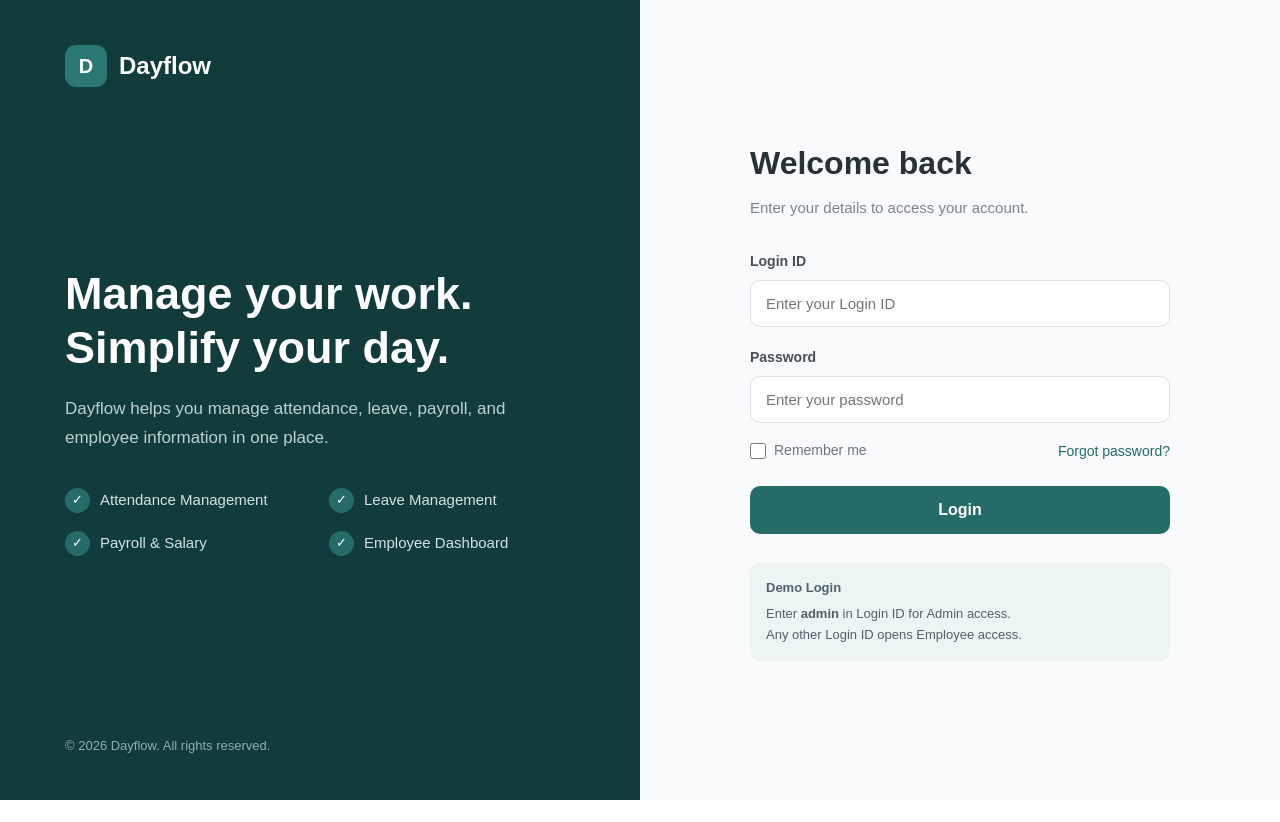
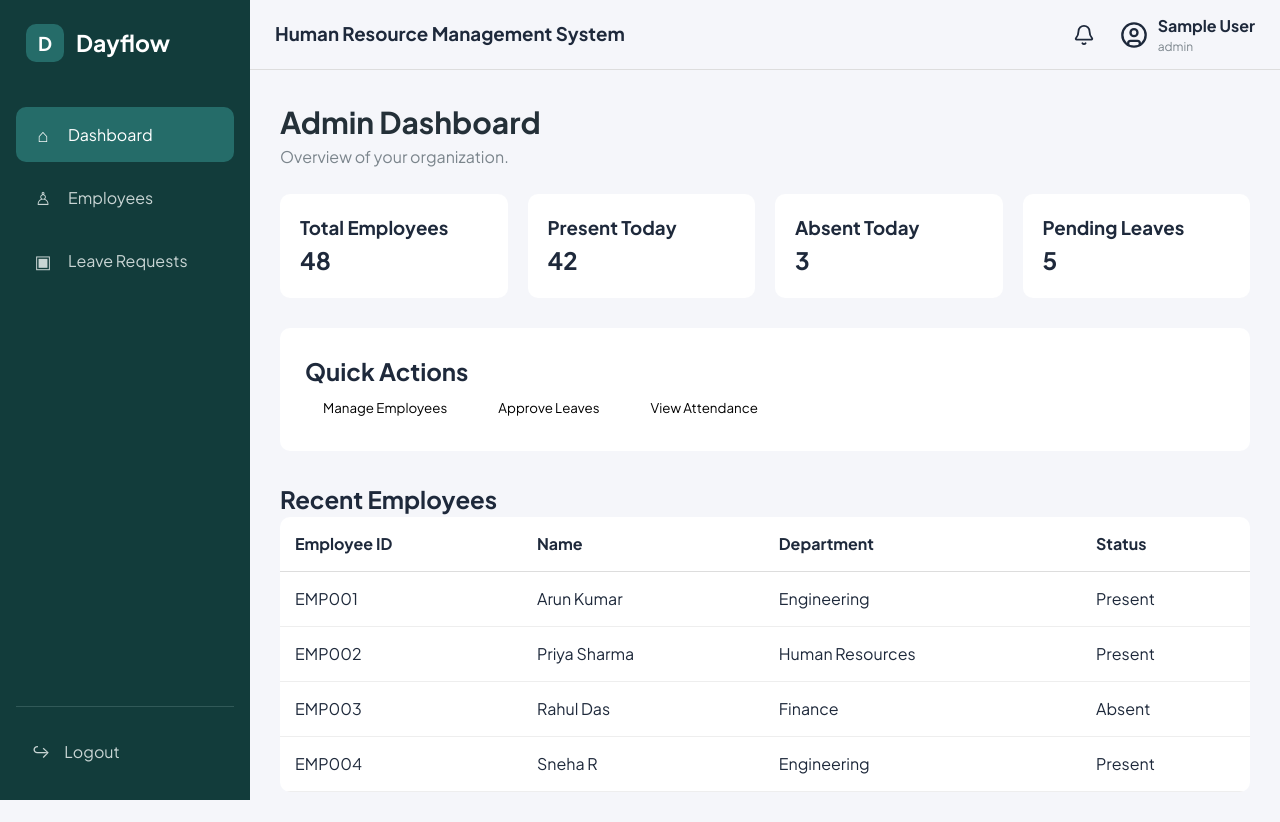
Before and after one commit to Praneeth1506/human-resource-management-system, a React (Vite) app in the folder frontend/: page /admin/dashboard in a window 1280 px wide. Before the commit this address led to /login. Before the commit the page ends 800 px from the top, so only its background shows below. Built offline with nearby package versions, Linux system fonts and the light colour scheme; no server answers; sample sign-in values are in the browser's storage.

Commit message:
updated frontend

```diff
--- a/frontend/src/App.css
+++ b/frontend/src/App.css
@@ -1758,7 +1758,6 @@ input {
     grid-template-columns: 1fr;
   }
 }
-/*
   background: #246d68;
   border-radius: 10px;
   display: flex;
--- a/frontend/src/App.jsx
+++ b/frontend/src/App.jsx
@@ -9,6 +9,10 @@ import EmployeeDashboard from "./pages/employee/EmployeeDashboard";
 import Attendance from "./pages/employee/Attendance";
 import Profile from "./pages/employee/Profile";
 import EditProfile from "./pages/employee/EditProfile";
+import Payroll from "./pages/Payroll";
+import AdminDashboard from "./pages/admin/AdminDashboard";
+import EmployeeManagement from "./pages/admin/EmployeeManagement";
+import LeaveApproval from "./pages/admin/LeaveApproval";
 
 // Leave
 import Leave from "./pages/leave/Leave";
@@ -27,6 +31,32 @@ function App() {
         <Route path="/login" element={<Login />} />
 
         <Route path="/reset-password" element={<ResetPassword />} />
+
+        {/* Admin */}
+        <Route
+          path="/admin/dashboard"
+          element={
+            <ProtectedRoute role="admin">
+              <AdminDashboard />
+            </ProtectedRoute>
+          }
+        />
+        <Route
+          path="/admin/employees"
+          element={
+            <ProtectedRoute role="admin">
+              <EmployeeManagement />
+            </ProtectedRoute>
+          }
+        />
+        <Route
+          path="/admin/leave"
+          element={
+            <ProtectedRoute role="admin">
+              <LeaveApproval />
+            </ProtectedRoute>
+          }
+        />
 
         {/* Employee Dashboard */}
         <Route
@@ -54,6 +84,16 @@ function App() {
           element={
             <ProtectedRoute role="employee">
               <Leave />
+            </ProtectedRoute>
+          }
+        />
+
+        {/* Payroll */}
+        <Route
+          path="/payroll"
+          element={
+            <ProtectedRoute role="employee">
+              <Payroll />
             </ProtectedRoute>
           }
         />
--- a/frontend/src/main.jsx
+++ b/frontend/src/main.jsx
@@ -1,10 +1,13 @@
 import React from "react";
 import ReactDOM from "react-dom/client";
 import App from "./App.jsx";
+import { AuthProvider } from "./context/AuthContext";
 import "./index.css";
 
 ReactDOM.createRoot(document.getElementById("root")).render(
   <React.StrictMode>
-    <App />
+    <AuthProvider>
+      <App />
+    </AuthProvider>
   </React.StrictMode>
 );
--- a/frontend/src/pages/admin/AdminDashboard.jsx
+++ b/frontend/src/pages/admin/AdminDashboard.jsx
@@ -1,5 +1,6 @@
 import Sidebar from "../../components/Sidebar";
 import Navbar from "../../components/Navbar";
+import "./AdminPages.css";
 
 function AdminDashboard() {
   const employees = [
@@ -47,10 +48,10 @@ function AdminDashboard() {
   };
 
   return (
-    <div style={{ display: "flex", minHeight: "100vh" }}>
-      <Sidebar />
+    <div className="admin-page" style={{ display: "flex", minHeight: "100vh" }}>
+      <Sidebar role="admin" />
 
-      <div style={{ flex: 1 }}>
+      <div className="admin-content" style={{ flex: 1 }}>
         <Navbar />
 
         <main
--- /dev/null
+++ b/frontend/src/pages/admin/AdminPages.css
@@ -0,0 +1,64 @@
+.admin-page {
+  min-height: 100vh;
+  background: #f5f6fa;
+}
+
+.admin-content {
+  width: calc(100% - 250px);
+  min-width: 0;
+  margin-left: 250px;
+}
+
+.admin-page main {
+  min-height: calc(100vh - 70px);
+  padding: 30px;
+  overflow-x: auto;
+}
+
+.admin-page h1 {
+  margin: 0;
+  color: #243038;
+  font-size: 30px;
+}
+
+.admin-page p {
+  color: #7b858c;
+}
+
+.add-employee-button {
+  border: none;
+  border-radius: 8px;
+  background: #256c69;
+  color: #ffffff;
+  font-weight: 600;
+}
+
+.add-employee-button:hover {
+  background: #1d5a57;
+}
+
+.admin-page button:hover {
+  filter: brightness(0.92);
+}
+
+.leave-action-cell {
+  min-width: 180px;
+}
+
+.leave-action-buttons {
+  display: flex;
+  align-items: center;
+  gap: 8px;
+  white-space: nowrap;
+}
+
+@media (max-width: 700px) {
+  .admin-content {
+    width: 100%;
+    margin-left: 0;
+  }
+
+  .admin-page main {
+    padding: 20px;
+  }
+}
--- a/frontend/src/pages/admin/EmployeeManagement.jsx
+++ b/frontend/src/pages/admin/EmployeeManagement.jsx
@@ -1,6 +1,7 @@
 import { useState } from "react";
 import Sidebar from "../../components/Sidebar";
 import Navbar from "../../components/Navbar";
+import "./AdminPages.css";
 
 function EmployeeManagement() {
   const [employees, setEmployees] = useState([
@@ -105,10 +106,10 @@ function EmployeeManagement() {
   };
 
   return (
-    <div style={{ display: "flex", minHeight: "100vh" }}>
-      <Sidebar />
+    <div className="admin-page" style={{ display: "flex", minHeight: "100vh" }}>
+      <Sidebar role="admin" />
 
-      <div style={{ flex: 1 }}>
+      <div className="admin-content" style={{ flex: 1 }}>
         <Navbar />
 
         <main
@@ -168,7 +169,11 @@ function EmployeeManagement() {
                 <option>Marketing</option>
               </select>
 
-              <button type="submit" style={buttonStyle}>
+              <button
+                type="submit"
+                className="add-employee-button"
+                style={buttonStyle}
+              >
                 {editingId ? "Update Employee" : "Add Employee"}
               </button>
 
--- a/frontend/src/pages/admin/LeaveApproval.jsx
+++ b/frontend/src/pages/admin/LeaveApproval.jsx
@@ -1,6 +1,7 @@
 import { useState } from "react";
 import Sidebar from "../../components/Sidebar";
 import Navbar from "../../components/Navbar";
+import "./AdminPages.css";
 
 function LeaveApproval() {
   const [leaves, setLeaves] = useState([
@@ -72,10 +73,10 @@ function LeaveApproval() {
   ).length;
 
   return (
-    <div style={{ display: "flex", minHeight: "100vh" }}>
-      <Sidebar />
+    <div className="admin-page" style={{ display: "flex", minHeight: "100vh" }}>
+      <Sidebar role="admin" />
 
-      <div style={{ flex: 1 }}>
+      <div className="admin-content" style={{ flex: 1 }}>
         <Navbar />
 
         <main
@@ -175,9 +176,9 @@ function LeaveApproval() {
                       <strong>{leave.status}</strong>
                     </td>
 
-                    <td style={styles.td}>
+                    <td className="leave-action-cell" style={styles.td}>
                       {leave.status === "Pending" ? (
-                        <>
+                        <div className="leave-action-buttons">
                           <button
                             onClick={() =>
                               handleStatusChange(
@@ -201,7 +202,7 @@ function LeaveApproval() {
                           >
                             Reject
                           </button>
-                        </>
+                        </div>
                       ) : (
                         <span>Completed</span>
                       )}
@@ -239,12 +240,21 @@ const styles = {
   approveButton: {
     padding: "8px 12px",
     cursor: "pointer",
-    marginRight: "8px",
+    border: "none",
+    borderRadius: "7px",
+    backgroundColor: "#256c69",
+    color: "white",
+    fontWeight: "600",
   },
 
   rejectButton: {
     padding: "8px 12px",
     cursor: "pointer",
+    border: "none",
+    borderRadius: "7px",
+    backgroundColor: "#b94a48",
+    color: "white",
+    fontWeight: "600",
   },
 };
 
--- a/frontend/src/pages/auth/Login.jsx
+++ b/frontend/src/pages/auth/Login.jsx
@@ -16,12 +16,22 @@ function Login() {
       return;
     }
 
-    // Temporary frontend login
-    // Backend API will replace this later
-    if (loginId.toLowerCase().includes("admin")) {
+    // Temporary frontend login until the authentication API is connected.
+    const normalizedLoginId = loginId.trim().toLowerCase();
+    const isAdminLogin = ["admin", "adminuserid"].includes(normalizedLoginId);
+
+    if (isAdminLogin && password === "admin123") {
       localStorage.setItem("role", "admin");
       navigate("/admin/dashboard");
-    } else {
+      return;
+    }
+
+    if (isAdminLogin) {
+      alert("Invalid admin Login ID or Password");
+      return;
+    }
+
+    {
       localStorage.setItem("role", "employee");
       navigate("/employee/dashboard");
     }
@@ -127,7 +137,7 @@ function Login() {
           <div className="demo-login">
             <strong>Demo Login</strong>
             <p>
-              Enter <b>admin</b> in Login ID for Admin access.
+              Use <b>adminuserid</b> with password <b>admin123</b> for Admin access.
               <br />
               Any other Login ID opens Employee access.
             </p>
--- a/frontend/src/pages/employee/EmployeeDashboard.jsx
+++ b/frontend/src/pages/employee/EmployeeDashboard.jsx
@@ -1,3 +1,4 @@
+import { Link } from "react-router-dom";
 import Layout from "../../components/Layout";
 import "./EmployeeDashboard.css";
 
@@ -108,7 +109,7 @@ function EmployeeDashboard() {
           <div className="quick-actions-card">
             <h2>Quick Actions</h2>
 
-            <button className="quick-action">
+            <Link to="/attendance" className="quick-action">
               <span className="quick-action-icon">◷</span>
 
               <div>
@@ -117,9 +118,9 @@ function EmployeeDashboard() {
               </div>
 
               <span className="quick-arrow">→</span>
-            </button>
+            </Link>
 
-            <button className="quick-action">
+            <Link to="/leave" className="quick-action">
               <span className="quick-action-icon">▣</span>
 
               <div>
@@ -128,9 +129,9 @@ function EmployeeDashboard() {
               </div>
 
               <span className="quick-arrow">→</span>
-            </button>
+            </Link>
 
-            <button className="quick-action">
+            <Link to="/payroll" className="quick-action">
               <span className="quick-action-icon">₹</span>
 
               <div>
@@ -139,7 +140,7 @@ function EmployeeDashboard() {
               </div>
 
               <span className="quick-arrow">→</span>
-            </button>
+            </Link>
           </div>
         </div>
 
```
